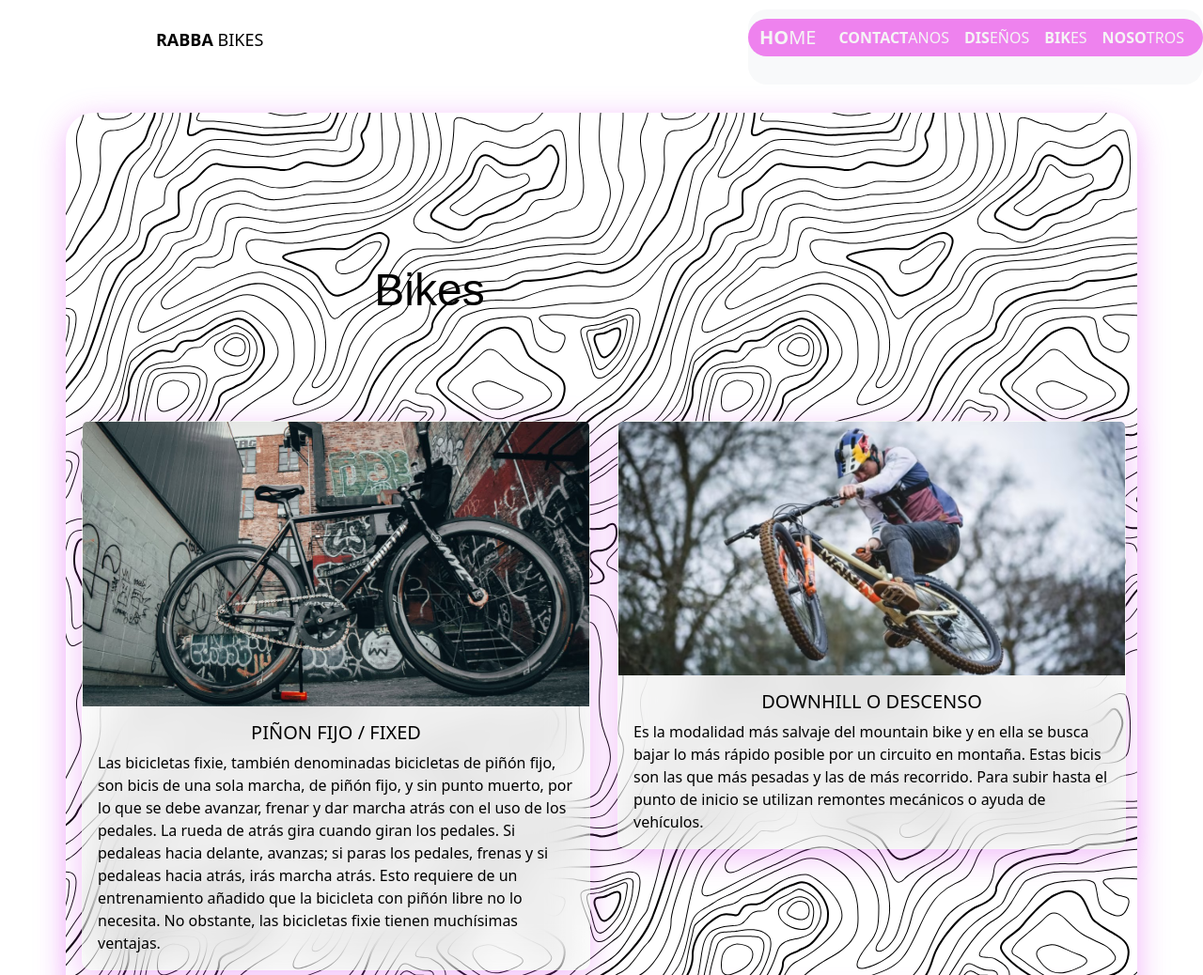
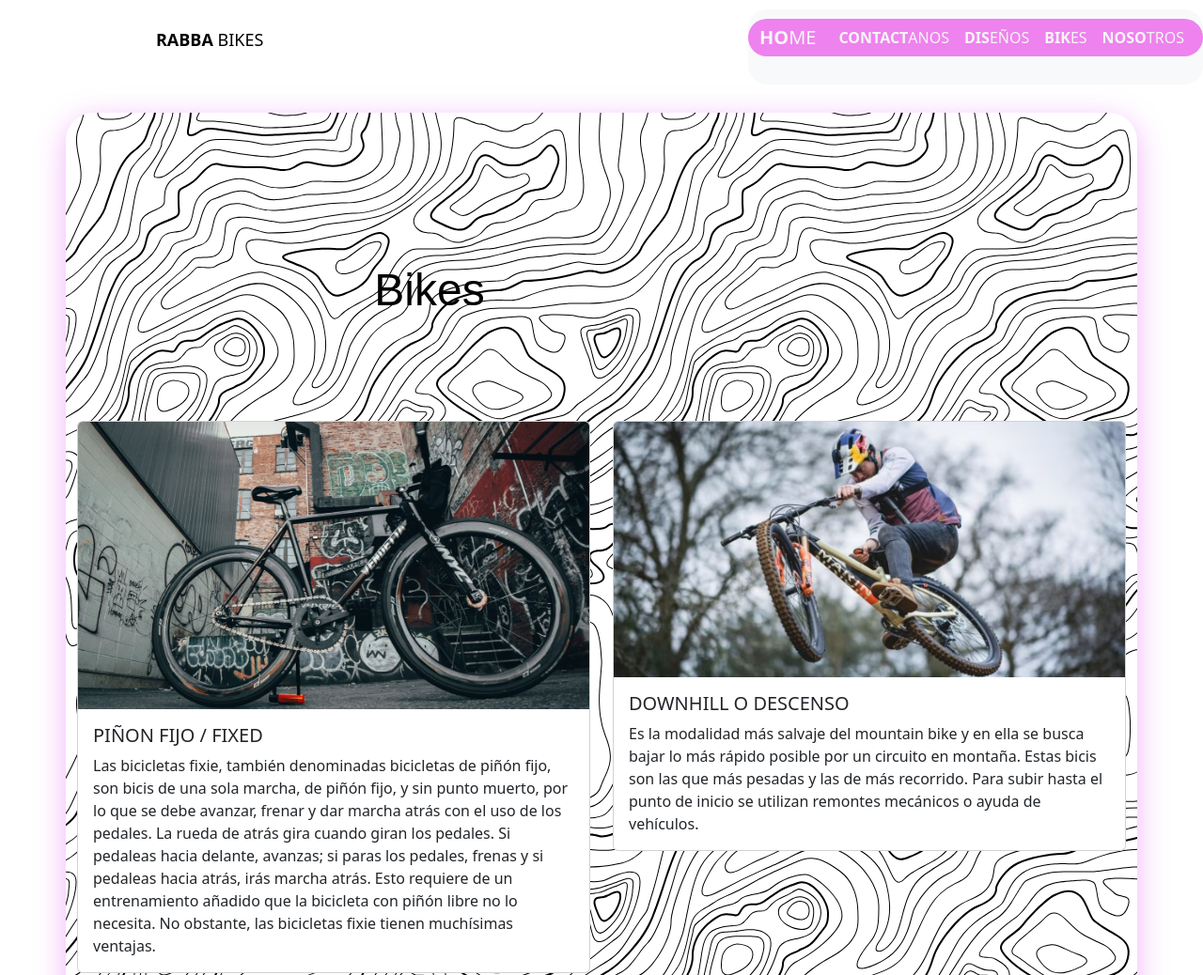
Before and after one commit to facuacunaa/Rabbabikes, a website: page pages/bikes.html in a window 1280 px wide. Shown: the top 1038 px of the page at 94% size. Drawn offline with nearby package versions, Linux system fonts and the light colour scheme.

Commit message:
reentrega desafio sass2

```diff
--- a/sass/views/_bikes.scss
+++ b/sass/views/_bikes.scss
@@ -1,8 +1,12 @@
  /*************************BIKES*******************/
-.card{
+.conteiner{
+
+
+   .card{
    @extend %fondo;
 }
     .card-title{
         color: black;
         text-align: center;
     }
+}
```
Also changed, not shown: css/translated.css.
